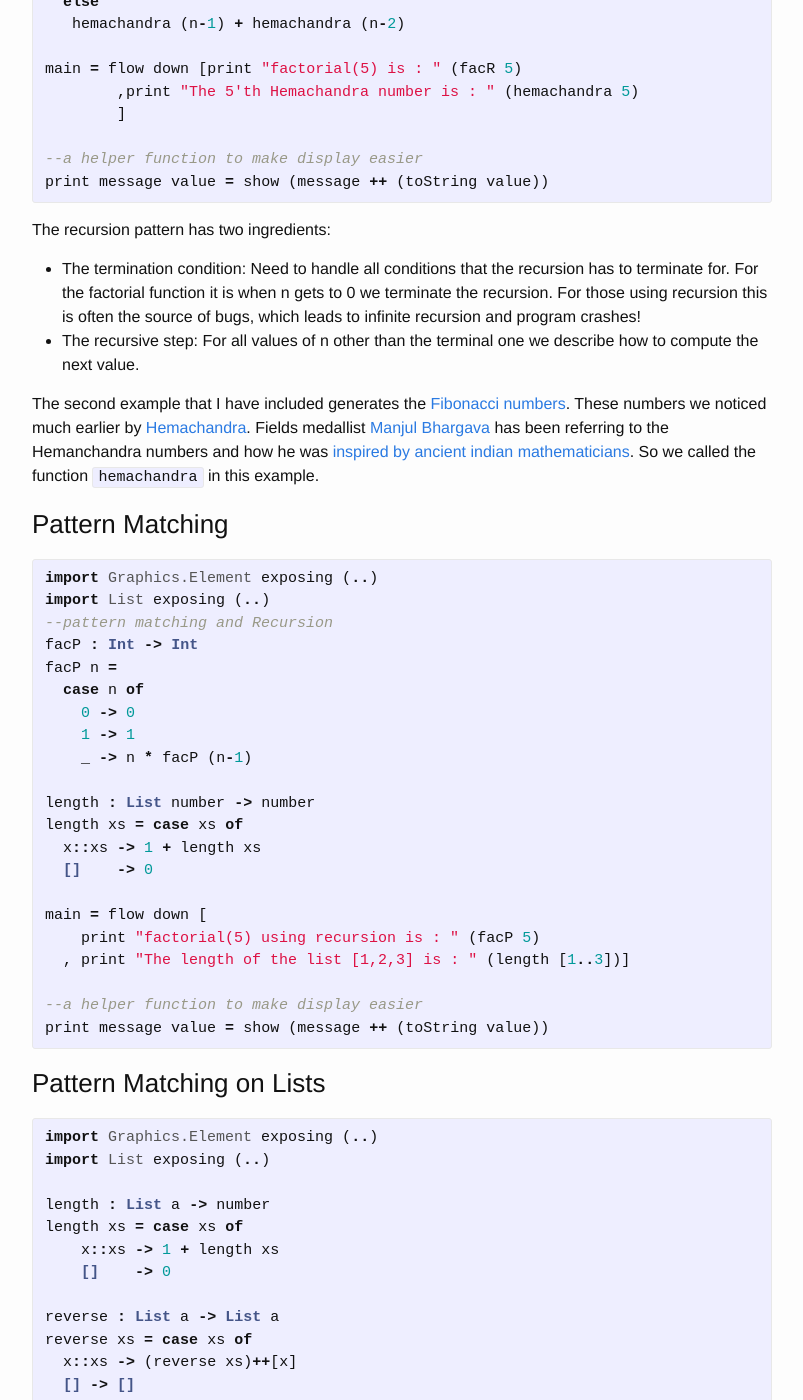
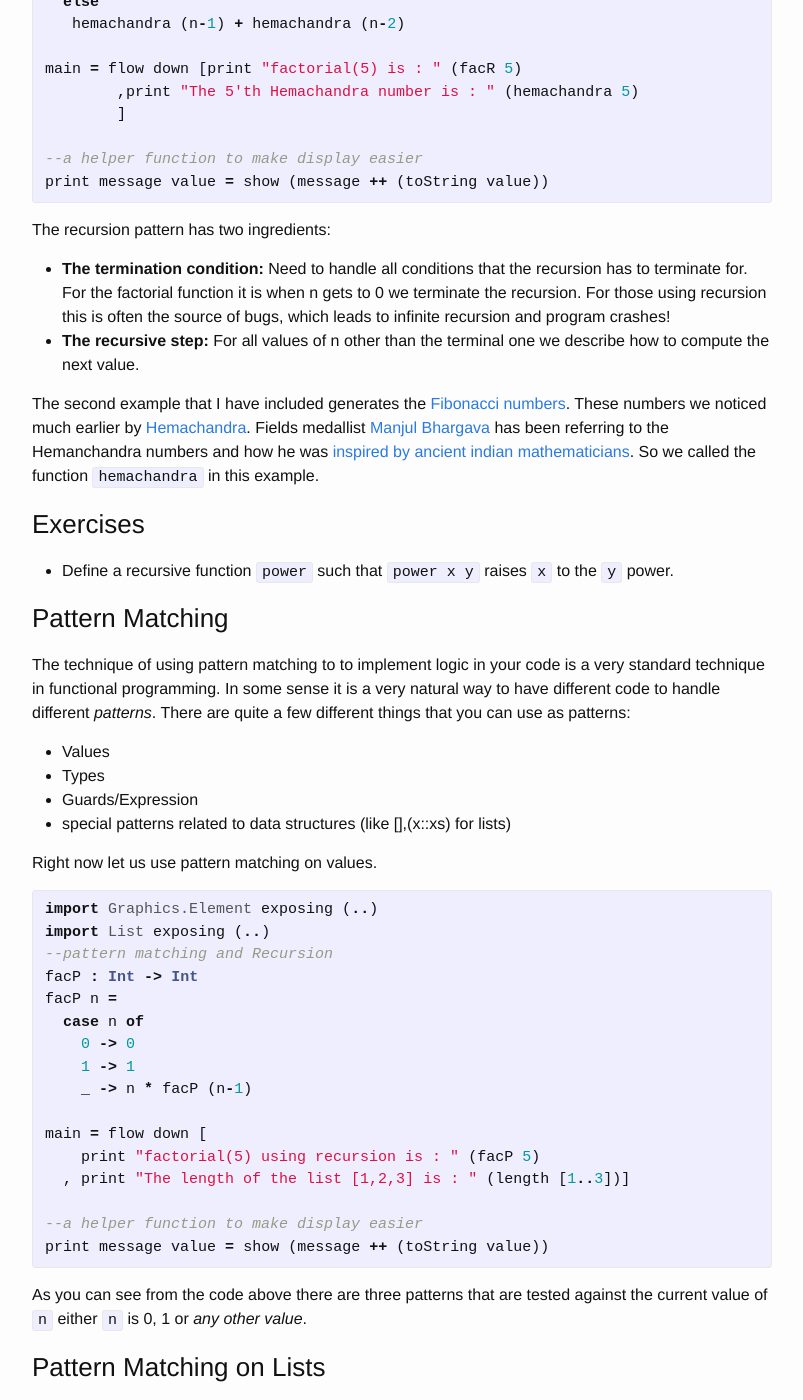
Before and after one commit to csmith111/csmith111.github.io, a Jekyll site: the page built from _posts/2016-02-07-ASecondBlogPost.markdown, in a window 1280 px wide and 1400 px high, scrolled down 2805 px. Shown: the whole window, without its empty margins (238-1041 px from the left). Built offline with Jekyll 4.4.1, drawn with Linux system fonts in a browser that asks for light colours; formulas are drawn with MathJax 3; some of the changed text lies outside the part shown.

Commit message:
fourth blog post

```diff
--- a/_posts/2016-02-07-ASecondBlogPost.markdown
+++ b/_posts/2016-02-07-ASecondBlogPost.markdown
@@ -5,7 +5,6 @@
 summary:  In this post we will look at the basics of Elm. Most of this should be familiar to someone with a functional programming background like Haskell, but the syntax is slightly different.
 categories: jekyll update
 ---
-
 In this post we will look at the basics of programming in Elm. We will also encounter some of the essential concepts of Functional programming.
 
 {% highlight Haskell %}
@@ -129,14 +128,28 @@
 
 The recursion pattern has two ingredients:
 
-* The termination condition: Need to handle all conditions that the recursion has to terminate for. For the factorial function it is when n gets to 0 we terminate the recursion. For those using recursion this is often the source of bugs, which leads to infinite recursion and program crashes!
-* The recursive step: For all values of n other than the terminal one we describe how to compute  the next value.
+* **The termination condition:** Need to handle all conditions that the recursion has to terminate for. For the factorial function it is when n gets to 0 we terminate the recursion. For those using recursion this is often the source of bugs, which leads to infinite recursion and program crashes!
+* **The recursive step:** For all values of n other than the terminal one we describe how to compute  the next value.
 
 The second example that I have included generates the [Fibonacci numbers][fib-ref]. These numbers we noticed much earlier by [Hemachandra][Hemachandra-ref].
 Fields medallist [Manjul Bhargava][Manjul] has been referring to the Hemanchandra numbers and how he was [inspired by ancient indian mathematicians][Manjul-Hema]. So we called the function `hemachandra` in this example.
 
+### Exercises
+
+* Define a recursive function `power` such that `power x y` raises `x` to the `y` power.
 
 ### Pattern Matching
+
+The technique of using pattern matching to
+to implement logic in your code is a very standard technique in functional programming. In some sense it is a very natural way to have different code to handle different *patterns*.
+There are quite a few different things that you can use as patterns:
+
+* Values
+* Types
+* Guards/Expression
+* special patterns related to data structures (like [],(x::xs) for lists)
+
+Right now let us use pattern matching on values.
 
 {% highlight Haskell %}
 import Graphics.Element exposing (..)
@@ -149,11 +162,6 @@
     1 -> 1
     _ -> n * facP (n-1)
 
-length : List number -> number
-length xs = case xs of
-  x::xs -> 1 + length xs
-  []    -> 0
-
 main = flow down [
     print "factorial(5) using recursion is : " (facP 5)
   , print "The length of the list [1,2,3] is : " (length [1..3])]
@@ -162,7 +170,11 @@
 print message value = show (message ++ (toString value))
 {% endhighlight %}
 
+As you can see from the code above there are three patterns that are tested against the current value of `n` either `n` is 0, 1 or *any other value*.
+
 ### Pattern Matching on Lists
+
+Combining recursion with pattern matching on lists gives us the technique to write many interesting functions. Here we have shown three functions (`length`, `reverse`, `head`) for you to review.
 
 {% highlight Haskell %}
 import Graphics.Element exposing (..)
@@ -170,18 +182,20 @@
 
 length : List a -> number
 length xs = case xs of
+    []    -> 0
     x::xs -> 1 + length xs
-    []    -> 0
 
 reverse : List a -> List a
 reverse xs = case xs of
+  [] -> []
   x::xs -> (reverse xs)++[x]
-  [] -> []
+
 
 head : List number -> number
 head xs = case xs of
+  [] -> 0
   x::xs -> x
-  [] -> 0
+
 
 main =
   flow down [print "The length the list [2..10] is : " (length [1..10])
@@ -193,11 +207,13 @@
 print message value = show (message ++ (toString value))
 {% endhighlight %}
 
+
 ### Exercises
 
 1. Implement the function `take n ys` that returns the first $n$ elements of the list of $ys$.
 
 In case you want to just look at the solution here it is.
+
 {% highlight Haskell %}
 take:number -> List a -> List a
 take m ys =
@@ -209,15 +225,51 @@
 
 ### Higher Order Functions - Maps, Filters and Folds
 
+Higher order functions is a fancy term for functions that take other functions as parameter. Having said that there is an interesting way to look at this as a paradigm shift in the way we think about functions. The normal way we use functions is to say to the function here is some **data** (parameters) can you please run yourself on my data. On the other hand with higher order functions you are saying here is some **code** can you please run this **code** for me in **your context**.
+
 {% highlight Haskell %}
 import Graphics.Element exposing (..)
 import List exposing (..)
+
+firstTenPowersOfTwo = map ((^)2) [1..10]
+
+
 sumList : number -> List number -> number
-sumList init =
-  List.foldr (+) init
+sumList initialValue =
+  List.foldr (+) initialValue
+
+main =
+  flow down [print "The first ten powers of 2 are : "    firstTenPowersOfTwo
+   ,print "The sum of the elements of the list [1..10] : " (sumList 0 [1..10])
+  ]
+
+print message value = show (message ++ (toString value))
+
+{% endhighlight %}
+
+### Anonymous Functions
+
+Before we get to using higher order functions we need to introduce the concept of anonymous functions. Anonymous functions (also called lambda functions) are used to define functions locally so they do not even have a name (hence anonymous) so they can be passed as parameters to other functions.
+Here are a couple of examples:
+
+{% highlight Haskell %}
+import Graphics.Element exposing (..)
+import List exposing (..)
+
+--binnding an anonymous function to a variable
+addExclaim = \s -> s ++ "!"
+
+main =
+  flow down [print " add an ! to Hello : "  (addExclaim "hello")
+   ,print "the square of the first 10 numbers : " (map (\n -> n*n) [1..10])
+  ]
 
 print message value = show (message ++ (toString value))
 {% endhighlight %}
+
+### Exercises
+
+* Define an anonymous function and use it to double all the elements of a list.
 
 ### Function Composition and Pipes
 
```
